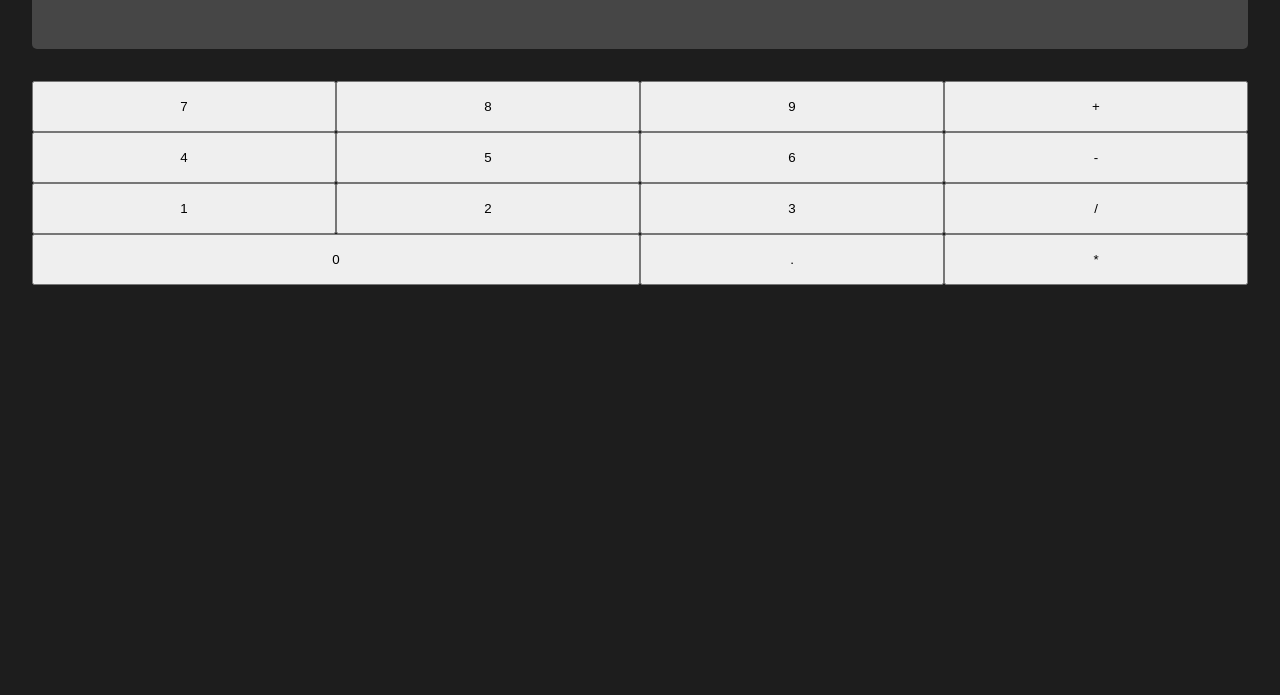
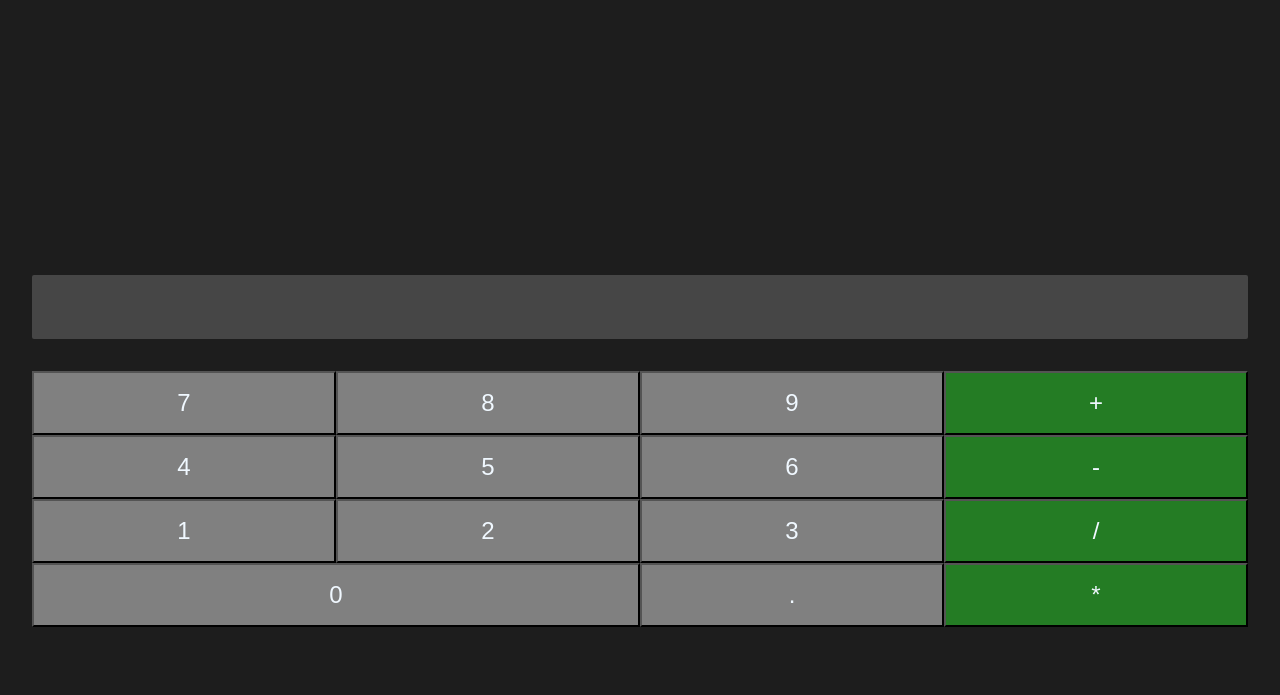
Before and after one commit to Techoplite/al-jabr, a plain HTML site: page index.html in a window 1280 px wide. Shown: the part 105-800 px from the top of the page. Drawn offline with Linux system fonts and the light colour scheme.

Commit message:
style keys

```diff
--- a/constants.js
+++ b/constants.js
@@ -1,6 +1,8 @@
 export const KEYS = [
-    [7, 8, 9, '+'],
-    [4, 5, 6, '-'],
-    [1, 2, 3, '/'],
-    [0, ".", '*'],
-  ];
+  [7, 8, 9, "+"],
+  [4, 5, 6, "-"],
+  [1, 2, 3, "/"],
+  [0, ".", "*"],
+];
+
+export const OPERATORS = ["+", "-", "*", "/"];
--- a/helpers.js
+++ b/helpers.js
@@ -1,14 +1,17 @@
-export const initialiseKeyboard = (KEYS) => {
+export const initialiseKeyboard = (KEYS, OPERATORS) => {
     const keyboardWrapper = document.querySelector(".keyboard-wrapper");
     const templateRow = (data) => {
         let template = "";
-        data.map((digit) => {
+        data.map((key) => {
           let className = "";
-          if (digit === 0) {
+          if (key === 0) {
             className = "zero";
           }
+          if (OPERATORS.includes(key)) {
+            className = 'operator'
+          }
           template +=
-            "<button class='digit " + className + "'>" + digit + "</button>";
+            "<button class='key " + className + "'>" + key + "</button>";
         });
         return template;
       };
--- a/index.html
+++ b/index.html
@@ -1,17 +1,18 @@
 <!DOCTYPE html>
 <html lang="en">
   <head>
-    <meta charset="UTF-8">
-    <meta http-equiv="X-UA-Compatible" content="IE=edge">
-    <meta name="viewport" content="width=device-width, initial-scale=1.0">
-    <link rel="stylesheet" href="style.css">
+    <meta charset="UTF-8" />
+    <meta http-equiv="X-UA-Compatible" content="IE=edge" />
+    <meta name="viewport" content="width=device-width, initial-scale=1.0" />
+    <link rel="stylesheet" href="style.css" />
     <title>Al Jabr</title>
   </head>
   <body>
     <h1>Al-Jabr</h1>
     <!-- https://developer.mozilla.org/en-US/docs/Learn/MathML/First_steps/Getting_started -->
+    <div class="main-wrapper">
       <div class="input-display"></div>
-    <div class="keyboard-wrapper">
+      <div class="keyboard-wrapper"></div>
     </div>
     <script src="main.js" type="module"></script>
   </body>
--- a/main.js
+++ b/main.js
@@ -1,8 +1,7 @@
 import { KEYS } from "./constants.js";
+import { OPERATORS } from "./constants.js";
 import { initialiseKeyboard } from "./helpers.js";
 
-initialiseKeyboard(KEYS);
+initialiseKeyboard(KEYS, OPERATORS);
 
-document.addEventListener("click", (event) => {
-
-});
+document.addEventListener("click", (event) => {});
--- a/style.css
+++ b/style.css
@@ -4,6 +4,10 @@ body {
   text-align: center;
   font-family: sans-serif;
   margin: 2rem;
+  display: flex;
+  justify-content: space-between;
+  flex-direction: column;
+  min-height: calc(100vh - 100px);
 }
 
 .input-display {
@@ -11,7 +15,7 @@ body {
   background-color: rgb(70, 70, 70);
   color: aliceblue;
   margin-bottom: 2rem;
-  border-radius: 5px;
+  border-radius: 2px;
   display: flex;
   align-items: center;
   padding: 1rem;
@@ -26,10 +30,18 @@ body {
   grid-template-columns: repeat(4, 1fr);
 }
 
-.digit {
+.key {
   padding: 1rem;
+  background-color: grey;
+  color: aliceblue;
+  font-size: 1.5rem;
 }
 
 .zero {
   grid-column: 1/3;
 }
+
+.operator
+ {
+  background-color: rgb(36, 124, 36);
+ }
```
Lines whose indentation alone changed are shown as unchanged.
